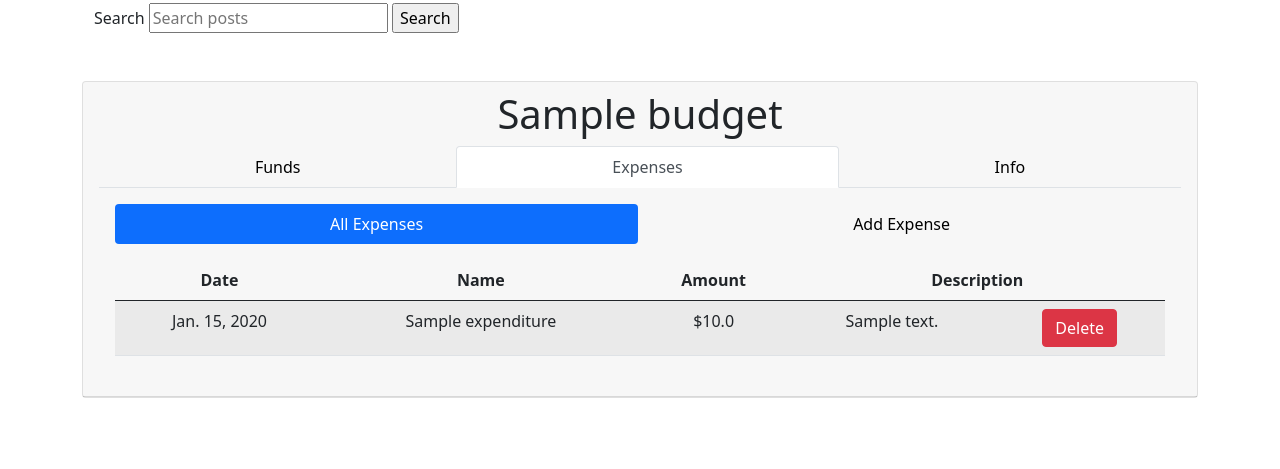
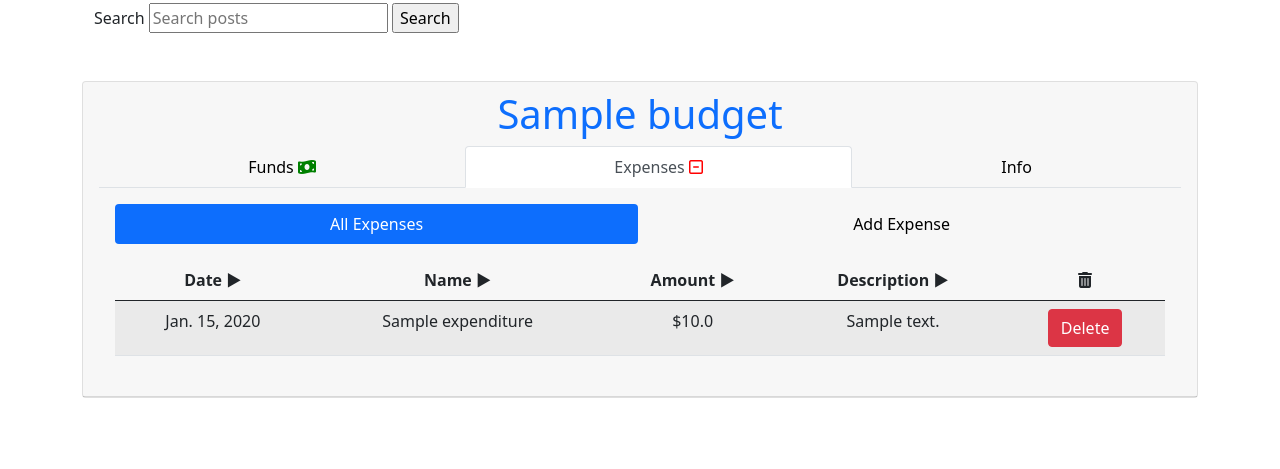
Before and after one commit to sepaivaluna/voyage-budgeter, a Django app: page /budgets/ in a window 1280 px wide, after a click on "Expenses". Shown: the part 331-800 px from the top of the page. Run offline with Django 3.2, Linux system fonts and the light colour scheme; a user stored in the database is signed in; tables that the repository leaves empty hold one stand-in row (values such as "Sample post"); some libraries are stand-ins or nearby versions.

Commit message:
adding styling

```diff
--- a/main_app/models.py
+++ b/main_app/models.py
@@ -26,6 +26,7 @@ class Budget(models.Model):
     color = models.CharField(max_length=100, null=True)
     city = models.CharField(max_length=25, null=True)
     theme = models.CharField(max_length=7, choices=RELAX_THEMES, default=RELAX_THEMES[0][0], null=True)
+    # percentage_difference = models.CharField(max_length=10, null=True)
 
     def __str__(self):
         return self.name
--- a/main_app/static/css/style.css
+++ b/main_app/static/css/style.css
@@ -12,3 +12,11 @@
     max-height: 500px;
     max-width: 500px;
 }
+
+.fa-money-bill-wave {
+    color: green;
+}
+
+.fa-minus-square {
+    color: red;
+}
--- a/main_app/templates/base.html
+++ b/main_app/templates/base.html
@@ -14,6 +14,7 @@
     <script src="https://cdn.jsdelivr.net/npm/@popperjs/core@2.9.1/dist/umd/popper.min.js" integrity="sha384-SR1sx49pcuLnqZUnnPwx6FCym0wLsk5JZuNx2bPPENzswTNFaQU1RDvt3wT4gWFG" crossorigin="anonymous"></script>
     <script src="https://cdn.jsdelivr.net/npm/bootstrap@5.0.0-beta3/dist/js/bootstrap.min.js" integrity="sha384-j0CNLUeiqtyaRmlzUHCPZ+Gy5fQu0dQ6eZ/xAww941Ai1SxSY+0EQqNXNE6DZiVc" crossorigin="anonymous"></script>
     <script src="https://unpkg.com/sweetalert/dist/sweetalert.min.js"></script>
+    <script src="https://kit.fontawesome.com/beb730ba02.js" crossorigin="anonymous"></script>
 
     <title>Voyage Budgeter</title>
 </head>
@@ -33,24 +34,24 @@
         <div class="collapse navbar-collapse" id="navbarNavDropdown">
           <ul class="navbar-nav text-end">
             <li class="nav-item">
-              <a class="nav-link active" aria-current="page" href="{% url 'home' %}">Home</a>
+              <a class="nav-link active" aria-current="page" href="{% url 'home' %}">Home <i class="fas fa-home"></i></a>
             </li>
             {% if user.is_authenticated %}
             <li class="nav-item">
-              <a class="nav-link" href="{% url 'budgets_index' %}">View My Budgets</a>
+              <a class="nav-link" href="{% url 'budgets_index' %}">View My Budgets <i class="fas fa-layer-group"></i></a>
             </li>
             <li class="nav-item">
-              <a class="nav-link" href="{% url 'create_budget' %}">Create New Budget</a>
+              <a class="nav-link" href="{% url 'create_budget' %}">Create New Budget <i class="fas fa-folder-plus"></i></a>
             </li>
             <li class="nav-item">
-              <a class="nav-link" href="{% url 'logout' %}">Log Out</a>
+              <a class="nav-link" href="{% url 'logout' %}">Log Out <i class="fas fa-sign-out-alt"></i></a>
             </li>
             {% else %}
             <li class="nav-item">
-              <a class="nav-link" href="{% url 'signup' %}">Sign Up</a>
+              <a class="nav-link" href="{% url 'signup' %}">Sign Up <i class="fas fa-users-cog"></i></a>
             </li>
             <li class="nav-item">
-              <a class="nav-link" href="{% url 'login' %}">Log In</a>
+              <a class="nav-link" href="{% url 'login' %}">Log In <i class="fas fa-sign-in-alt"></i></a>
             </li>
             {% endif %}
           </ul>
--- a/main_app/templates/pages/budget/index.html
+++ b/main_app/templates/pages/budget/index.html
@@ -18,13 +18,13 @@
         {% for budget in results %}
 
         <div class="card text-center">
-            <div class="card-header"><h1>{{budget.name}}</h1>
+            <div class="card-header"><a style="text-decoration: none;" href="{% url 'detail' budget.id %}"><h1>{{budget.name}}</h1></a>
                 <ul class="nav nav-tabs nav-fill" id="myTab" role="tablist">
                     <li class="nav-item" role="presentation">
-                    <button class="nav-link active" id="funds-tab" data-bs-toggle="tab" data-bs-target="#funds-{{budget.id}}" type="button" role="tab" aria-controls="funds-{{budget.id}}" aria-selected="true">Funds</button>
+                    <button class="nav-link active" id="funds-tab" data-bs-toggle="tab" data-bs-target="#funds-{{budget.id}}" type="button" role="tab" aria-controls="funds-{{budget.id}}" aria-selected="true">Funds <i class="fas fa-money-bill-wave"></i></button>
                     </li>
                     <li class="nav-item" role="presentation">
-                    <button class="nav-link" id="expense-tab" data-bs-toggle="tab" data-bs-target="#expense-{{budget.id}}" type="button" role="tab" aria-controls="expense-{{budget.id}}" aria-selected="false">Expenses</button>
+                    <button class="nav-link" id="expense-tab" data-bs-toggle="tab" data-bs-target="#expense-{{budget.id}}" type="button" role="tab" aria-controls="expense-{{budget.id}}" aria-selected="false">Expenses <i class="far fa-minus-square"></i></button>
                     </li>
                     <li class="nav-item" role="presentation">
                     <button class="nav-link" id="info-tab" data-bs-toggle="tab" data-bs-target="#info-{{budget.id}}" type="button" role="tab" aria-controls="info-{{budget.id}}" aria-selected="false">Info</button>
@@ -59,10 +59,11 @@
                                 <table class="table table-striped">
                                     <thead>
                                         <tr>
-                                            <th id="date">Date</th>
-                                            <th id="name">Name</th>
-                                            <th id="amount">Amount</th>
-                                            <th id="description" colspan="2">Description</th>
+                                            <th id="date">Date ▶</th>
+                                            <th id="name">Name ▶</th>
+                                            <th id="amount">Amount ▶</th>
+                                            <th id="description">Description ▶</th>
+                                            <th><i class="fas fa-trash-alt"></i></th>
                                         </tr>
                                     </thead>
                                     <tbody>
@@ -118,13 +119,13 @@
 
 {% for budget in budgets %}
 <div class="card text-center">
-    <div class="card-header"><h1>{{budget.name}}</h1>
+    <div class="card-header"><a style="text-decoration: none;" href="{% url 'detail' budget.id %}"><h1>{{budget.name}}</h1></a>
         <ul class="nav nav-tabs nav-fill" id="myTab" role="tablist">
             <li class="nav-item" role="presentation">
-            <button class="nav-link active" id="funds-tab" data-bs-toggle="tab" data-bs-target="#funds-{{budget.id}}" type="button" role="tab" aria-controls="funds-{{budget.id}}" aria-selected="true">Funds</button>
+            <button class="nav-link active" id="funds-tab" data-bs-toggle="tab" data-bs-target="#funds-{{budget.id}}" type="button" role="tab" aria-controls="funds-{{budget.id}}" aria-selected="true">Funds <i class="fas fa-money-bill-wave"></i></button>
             </li>
             <li class="nav-item" role="presentation">
-            <button class="nav-link" id="expense-tab" data-bs-toggle="tab" data-bs-target="#expense-{{budget.id}}" type="button" role="tab" aria-controls="expense-{{budget.id}}" aria-selected="false">Expenses</button>
+            <button class="nav-link" id="expense-tab" data-bs-toggle="tab" data-bs-target="#expense-{{budget.id}}" type="button" role="tab" aria-controls="expense-{{budget.id}}" aria-selected="false">Expenses <i class="far fa-minus-square"></i></button>
             </li>
             <li class="nav-item" role="presentation">
             <button class="nav-link" id="info-tab" data-bs-toggle="tab" data-bs-target="#info-{{budget.id}}" type="button" role="tab" aria-controls="info-{{budget.id}}" aria-selected="false">Info</button>
@@ -159,10 +160,11 @@
                         <table class="table table-striped">
                             <thead>
                                 <tr>
-                                    <th id="date">Date</th>
-                                    <th id="name">Name</th>
-                                    <th id="amount">Amount</th>
-                                    <th id="description" colspan="2">Description</th>
+                                    <th id="date">Date ▶</th>
+                                    <th id="name">Name ▶</th>
+                                    <th id="amount">Amount ▶</th>
+                                    <th id="description">Description ▶</th>
+                                    <th><i class="fas fa-trash-alt"></i></th>
                                 </tr>
                             </thead>
                             <tbody>
@@ -209,12 +211,20 @@
 {% endfor %}
 <script>
 
-    $('th').click(function(){
-    var table = $(this).parents('table').eq(0)
-    var rows = table.find('tr:gt(0)').toArray().sort(comparer($(this).index()))
-    this.asc = !this.asc
-    if (!this.asc){rows = rows.reverse()}
-    for (var i = 0; i < rows.length; i++){table.append(rows[i])}
+    $('th').click(function() {
+        var table = $(this).parents('table').eq(0)
+        var rows = table.find('tr:gt(0)').toArray().sort(comparer($(this).index()))
+        this.asc = !this.asc
+        if (!this.asc){
+            $(this).text($(this).text().slice(0,-1) + " ▲")
+            rows = rows.reverse()
+        } else {
+            $(this).text($(this).text().slice(0,-1) + " ▼")
+
+        }
+        for (var i = 0; i < rows.length; i++) {
+            table.append(rows[i])
+        }
     })
     function comparer(index) {
         return function(a, b) {
@@ -222,6 +232,8 @@
             return $.isNumeric(valA) && $.isNumeric(valB) ? valA - valB : valA.toString().localeCompare(valB)
         }
     }
-    function getCellValue(row, index){ return $(row).children('td').eq(index).text() }
+    function getCellValue(row, index){
+        return $(row).children('td').eq(index).text()
+        }
 </script>
 {% endblock %}
--- a/main_app/templates/pages/home.html
+++ b/main_app/templates/pages/home.html
@@ -31,4 +31,7 @@ swal({
     <button type="submit" class="btn btn-secondary">Sign Up</button>
 </a>
 {% endif %}
+
+
+
 {% endblock %}
--- a/main_app/views.py
+++ b/main_app/views.py
@@ -59,8 +59,9 @@ def budgets_index(request):
     elif budget.remaining_funds >= (budget.initial_funds * .90):
       budget.color = '#339900'
 
+    percentage_difference = budget.remaining_funds/budget.initial_funds
+    print(percentage_difference)
     budget.save()
-
   context = {
     'budgets': budgets,
     'expenditure_form': expenditure_form,
@@ -150,21 +151,41 @@ def add_expense(request, budget_id):
     new_expense = form.save(commit=False)
     new_expense.budget_id = budget_id
 
+
     if new_expense.amount > budget.remaining_funds:
       context = {
         'message': f"You have insufficient funds. You have {budget.remaining_funds} and you're trying to spend {new_expense.amount}.",
         'budget': budget,
       }
-      return render(request, 'funds_check/insufficient_funds.html', context)
+      return render(request, 'funds_check/add_expense.html', context)
+
+    elif new_expense.amount == 0 or new_expense.amount < 0:
+      context = {
+        'message': 'You have to have a number greater than 0 to add it to your budget.',
+        'budget': budget,
+      }
+      return render(request, 'funds_check/add_expense.html', context)
+
     elif new_expense.amount == budget.remaining_funds:
       new_expense.save()
+      budget.remaining_funds -= round(new_expense.amount, 2)
+      budget.total_spent += round(new_expense.amount, 2)
+      budget.save()
       context = {
         'message': f"You have spent all of your funds! You can no longer add anymore purchases after this one.",
         'budget': budget,
       }
-      return render(request, 'funds_check/insufficient_funds.html', context)
+      return render(request, 'funds_check/add_expense.html', context)
+
+    context = {
+      'message': 'You succesfully added this expense to your budget',
+      'budget': budget,
+    }
+    budget.remaining_funds -= round(new_expense.amount, 2)
+    budget.total_spent += round(new_expense.amount, 2)
+    budget.save()
     new_expense.save()
-  return redirect('detail', budget_id=budget_id)
+  return render(request, 'funds_check/add_expense.html', context)
 
 # Edit expenditure from Budget
 ## NOTE TBD
```
Also changed, not shown: main_app/templates/funds_check/add_expense.html (renamed from main_app/templates/funds_check/insufficient_funds.html, +16 -2 lines).
